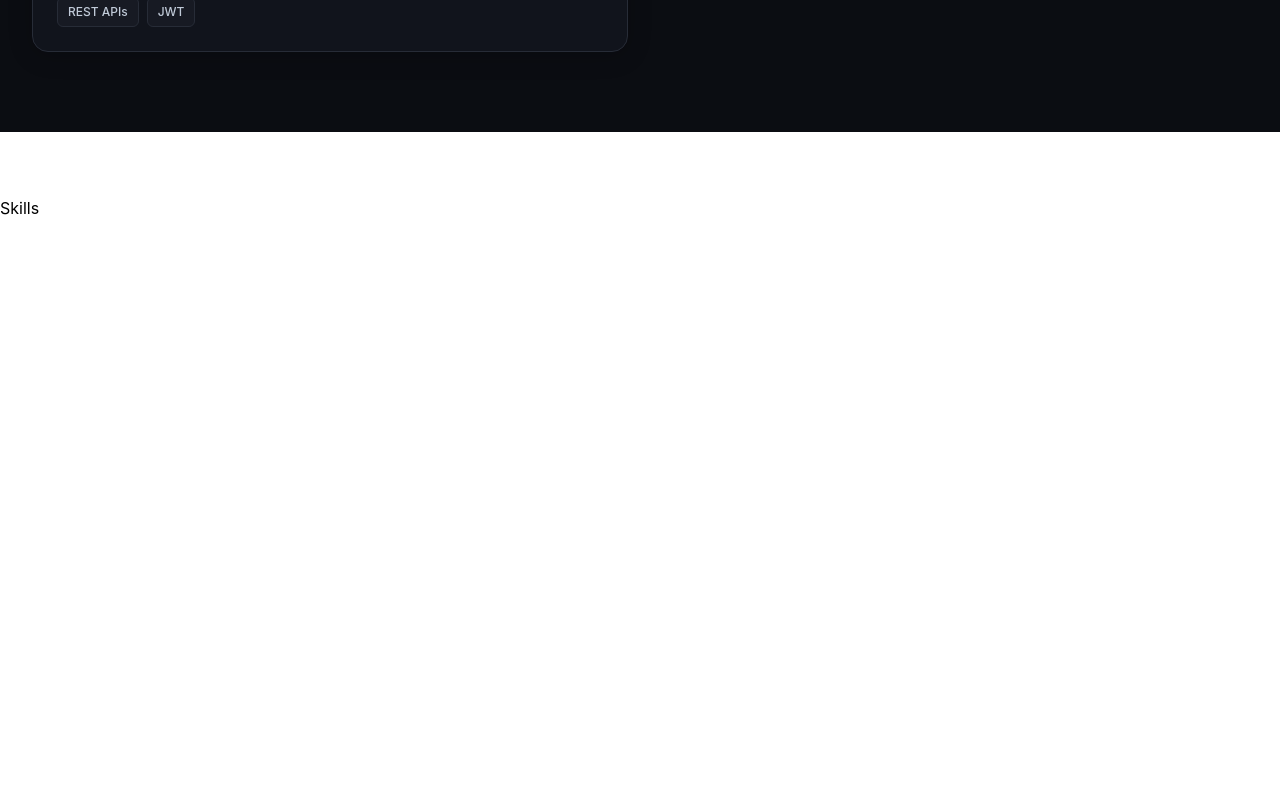
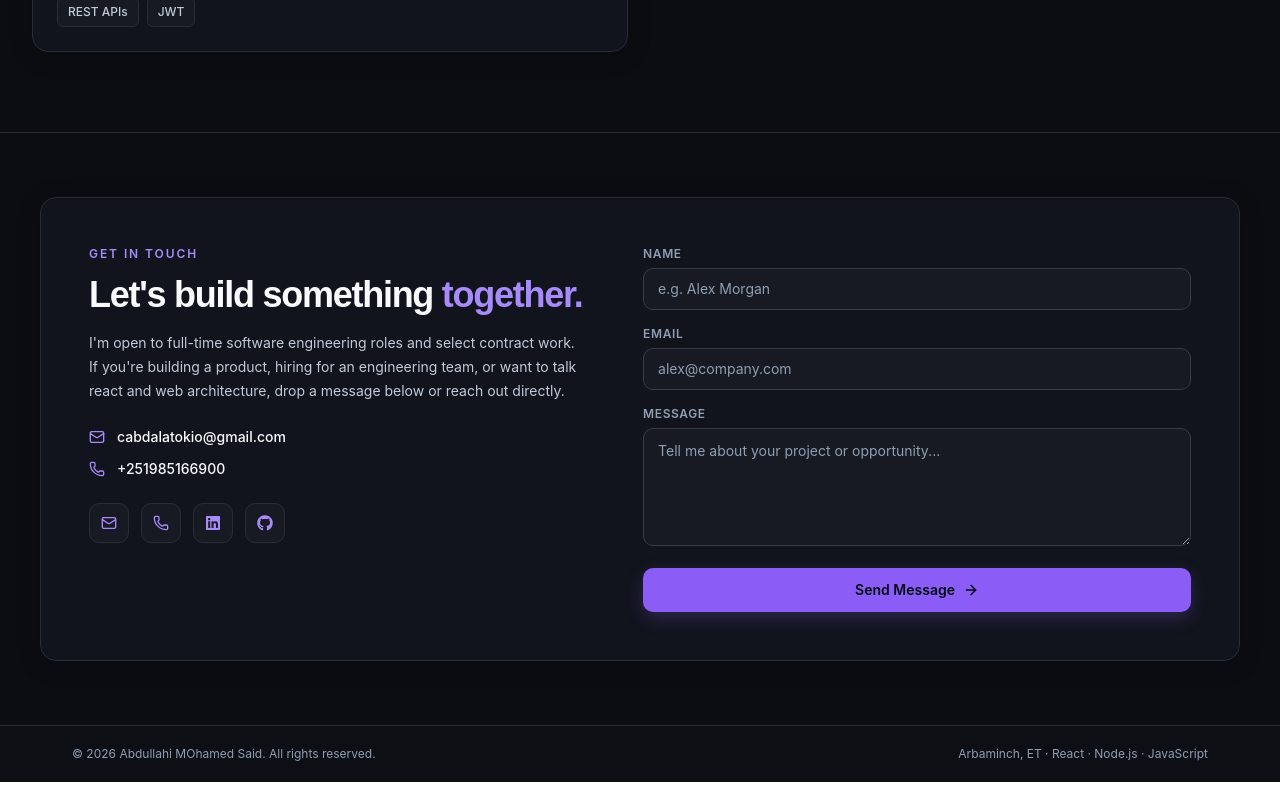
Before and after one commit to cabdalatokio-droid/portfolio_website, a React (Vite) app: page / in a window 1280 px wide. Shown: the part 1780-2580 px from the top of the page. Built offline with nearby package versions, Linux system fonts and the light colour scheme.

Commit message:
create conternt and footer component

```diff
--- a/package.json
+++ b/package.json
@@ -11,9 +11,10 @@
   },
   "dependencies": {
     "@tailwindcss/vite": "^4.3.3",
-    "lucide-react": "^1.59.0",
+    "lucide-react": "^1.61.0",
     "react": "^19.2.8",
     "react-dom": "^19.2.8",
+    "react-icons": "^5.7.0",
     "react-router": "^8.5.0",
     "tailwindcss": "^4.3.3"
   },
--- a/src/App.jsx
+++ b/src/App.jsx
@@ -5,6 +5,8 @@ import Skills from './components/Skills'
 import Projects from './components/Projects'
 import Hoppies from './components/Hoppies'
 import Contacts from './components/Contacts'
+import Footer from './components/Footer'
+
 
 function App() {
   return (
@@ -13,10 +15,11 @@ function App() {
       <main id="home">
         <About />
         <Experience />
-        <Skills />
+        {/* <Skills />
         <Projects />
         <Hoppies />
-        <Contacts />
+        <Contacts /> */}
+        <Footer/>
       </main>
     </>
   )
--- /dev/null
+++ b/src/components/Footer.jsx
@@ -0,0 +1,195 @@
+import {
+  Mail,
+  Phone,
+  ArrowRight,
+} from "lucide-react";
+import { FaGithub, FaLinkedin } from "react-icons/fa";
+
+const Footer = () => {
+  return (
+    <footer className="border-t border-border bg-page text-text-primary">
+      {/* Contact Section */}
+      <section
+        id="contact"
+        aria-labelledby="contact-heading"
+        className="px-4 py-12 sm:px-6 sm:py-16 lg:px-8"
+      >
+        <div className="mx-auto max-w-[var(--page-max-width)] rounded-card border border-border bg-surface p-6 shadow-card sm:p-10 lg:p-12">
+          <div className="grid grid-cols-1 items-start gap-10 lg:grid-cols-[1fr_1.1fr] lg:gap-14">
+            {/* Left: Contact Information */}
+            <div>
+              <p className="text-xs font-semibold uppercase tracking-[0.16em] text-brand-400">
+                Get In Touch
+              </p>
+
+              <h2
+                id="contact-heading"
+                className="mt-3 font-display text-3xl font-extrabold leading-heading tracking-brand sm:text-4xl"
+              >
+                Let's build something{" "}
+                <span className="text-brand-400">together.</span>
+              </h2>
+
+              <p className="mt-4 text-sm leading-6 text-text-secondary">
+                I'm open to full-time software engineering roles and select contract
+                work. If you're building a product, hiring for an engineering team,
+                or want to talk react and web architecture, drop a message below or
+                reach out directly.
+              </p>
+
+              {/* Contact Details */}
+              <div className="mt-6 space-y-3">
+                <a
+                  href="mailto:mrferidhassen@gmail.com"
+                  className="group flex w-fit items-center gap-3 text-sm font-medium text-text-primary transition-colors hover:text-brand-300"
+                >
+                  <Mail className="h-4 w-4 shrink-0 text-brand-400" aria-hidden="true" />
+                  <span>cabdalatokio@gmail.com</span>
+                </a>
+
+                <a
+                  href="tel:+251912903167"
+                  className="group flex w-fit items-center gap-3 text-sm font-medium text-text-primary transition-colors hover:text-brand-300"
+                >
+                  <Phone className="h-4 w-4 shrink-0 text-brand-400" aria-hidden="true" />
+                  <span>+251985166900</span>
+                </a>
+              </div>
+
+              {/* Social / Action Icons Row */}
+              <div className="mt-6 flex items-center gap-3">
+                <a
+                  href="mailto:mrferidhassen@gmail.com"
+                  aria-label="Email"
+                  className="flex h-10 w-10 items-center justify-center rounded-button border border-border bg-surface-soft text-brand-400 transition-colors hover:border-brand-500/40 hover:bg-surface"
+                >
+                  <Mail className="h-4 w-4" aria-hidden="true" />
+                </a>
+                <a
+                  href="tel:+251912903167"
+                  aria-label="Phone"
+                  className="flex h-10 w-10 items-center justify-center rounded-button border border-border bg-surface-soft text-brand-400 transition-colors hover:border-brand-500/40 hover:bg-surface"
+                >
+                  <Phone className="h-4 w-4" aria-hidden="true" />
+                </a>
+                <a
+                  href="https://linkedin.com"
+                  target="_blank"
+                  rel="noopener noreferrer"
+                  aria-label="LinkedIn"
+                  className="flex h-10 w-10 items-center justify-center rounded-button border border-border bg-surface-soft text-brand-400 transition-colors hover:border-brand-500/40 hover:bg-surface"
+                >
+                  <FaLinkedin className="h-4 w-4" aria-hidden="true" />
+                </a>
+                <a
+                  href="https://github.com/cabdalatokio-droid"
+                  target="_blank"
+                  rel="noopener noreferrer"
+                  aria-label="GitHub"
+                  className="flex h-10 w-10 items-center justify-center rounded-button border border-border bg-surface-soft text-brand-400 transition-colors hover:border-brand-500/40 hover:bg-surface"
+                >
+                  <FaGithub className="h-4 w-4" aria-hidden="true" />
+                </a>
+              </div>
+            </div>
+
+            {/* Right: Contact Form */}
+            <form
+              action="https://formspree.io/f/YOUR_FORM_ID"
+              method="POST"
+              className="space-y-4"
+            >
+              {/* Name */}
+              <div>
+                <label
+                  htmlFor="contact-name"
+                  className="mb-1.5 block text-xs font-semibold uppercase tracking-wider text-text-muted"
+                >
+                  Name
+                </label>
+
+                <input
+                  id="contact-name"
+                  name="name"
+                  type="text"
+                  autoComplete="name"
+                  placeholder="e.g. Alex Morgan"
+                  maxLength={100}
+                  required
+                  className="w-full rounded-button border border-border-strong bg-surface-soft px-3.5 py-2.5 text-sm text-text-primary outline-none transition-colors placeholder:text-text-muted focus:border-brand-400 focus:ring-2 focus:ring-brand-500/15"
+                />
+              </div>
+
+              {/* Email */}
+              <div>
+                <label
+                  htmlFor="contact-email"
+                  className="mb-1.5 block text-xs font-semibold uppercase tracking-wider text-text-muted"
+                >
+                  Email
+                </label>
+
+                <input
+                  id="contact-email"
+                  name="email"
+                  type="email"
+                  autoComplete="email"
+                  placeholder="alex@company.com"
+                  maxLength={254}
+                  required
+                  className="w-full rounded-button border border-border-strong bg-surface-soft px-3.5 py-2.5 text-sm text-text-primary outline-none transition-colors placeholder:text-text-muted focus:border-brand-400 focus:ring-2 focus:ring-brand-500/15"
+                />
+              </div>
+
+              {/* Message */}
+              <div>
+                <label
+                  htmlFor="contact-message"
+                  className="mb-1.5 block text-xs font-semibold uppercase tracking-wider text-text-muted"
+                >
+                  Message
+                </label>
+
+                <textarea
+                  id="contact-message"
+                  name="message"
+                  rows={4}
+                  maxLength={3000}
+                  placeholder="Tell me about your project or opportunity..."
+                  required
+                  className="w-full resize-y rounded-button border border-border-strong bg-surface-soft px-3.5 py-2.5 text-sm leading-6 text-text-primary outline-none transition-colors placeholder:text-text-muted focus:border-brand-400 focus:ring-2 focus:ring-brand-500/15"
+                />
+              </div>
+
+              <button
+                type="submit"
+                className="group inline-flex min-h-11 w-full items-center justify-center gap-2 rounded-button bg-brand-500 px-4 py-2.5 text-sm font-semibold text-gray-950 shadow-brand transition-all duration-200 hover:bg-brand-400 active:scale-[0.99]"
+              >
+                Send Message
+                <ArrowRight
+                  className="h-4 w-4 transition-transform group-hover:translate-x-1"
+                  aria-hidden="true"
+                />
+              </button>
+            </form>
+          </div>
+        </div>
+      </section>
+
+      {/* Bottom Footer Bar */}
+      <div className="border-t border-border bg-surface/30">
+        <div className="mx-auto flex max-w-[var(--page-max-width)] flex-col gap-3 px-4 py-5 sm:px-6 md:flex-row md:items-center md:justify-between lg:px-8">
+          <p className="text-xs text-text-muted">
+            © {new Date().getFullYear()} Abdullahi MOhamed Said. All rights reserved.
+          </p>
+
+          <p className="text-xs text-text-muted">
+            Arbaminch, ET &middot; React &middot; Node.js &middot; JavaScript
+          </p>
+        </div>
+      </div>
+    </footer>
+  );
+};
+
+export default Footer;
```
Also changed, not shown: 1 other file (tests, documents, lock files or other folders).
